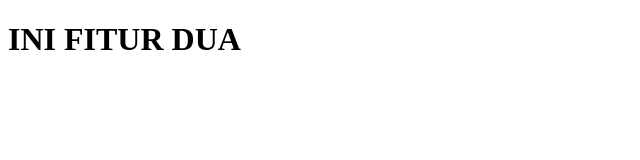
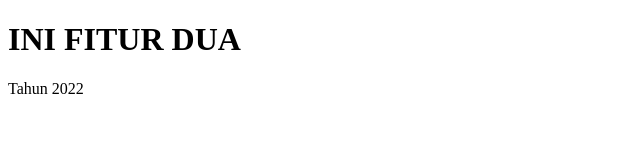
Before and after one commit to rezairfanwijaya/belajar-git, a plain HTML site: page fiturDUA.html in a window 1280 px wide. Shown: the whole page, without its empty margins (0-640 px from the left). Drawn offline with Linux system fonts and the light colour scheme.

Commit message:
update footer

```diff
--- a/fiturDUA.html
+++ b/fiturDUA.html
@@ -8,5 +8,6 @@
 </head>
 <body>
     <h1>INI FITUR DUA</h1>
+    <p>Tahun 2022</p>
 </body>
 </html>
```
